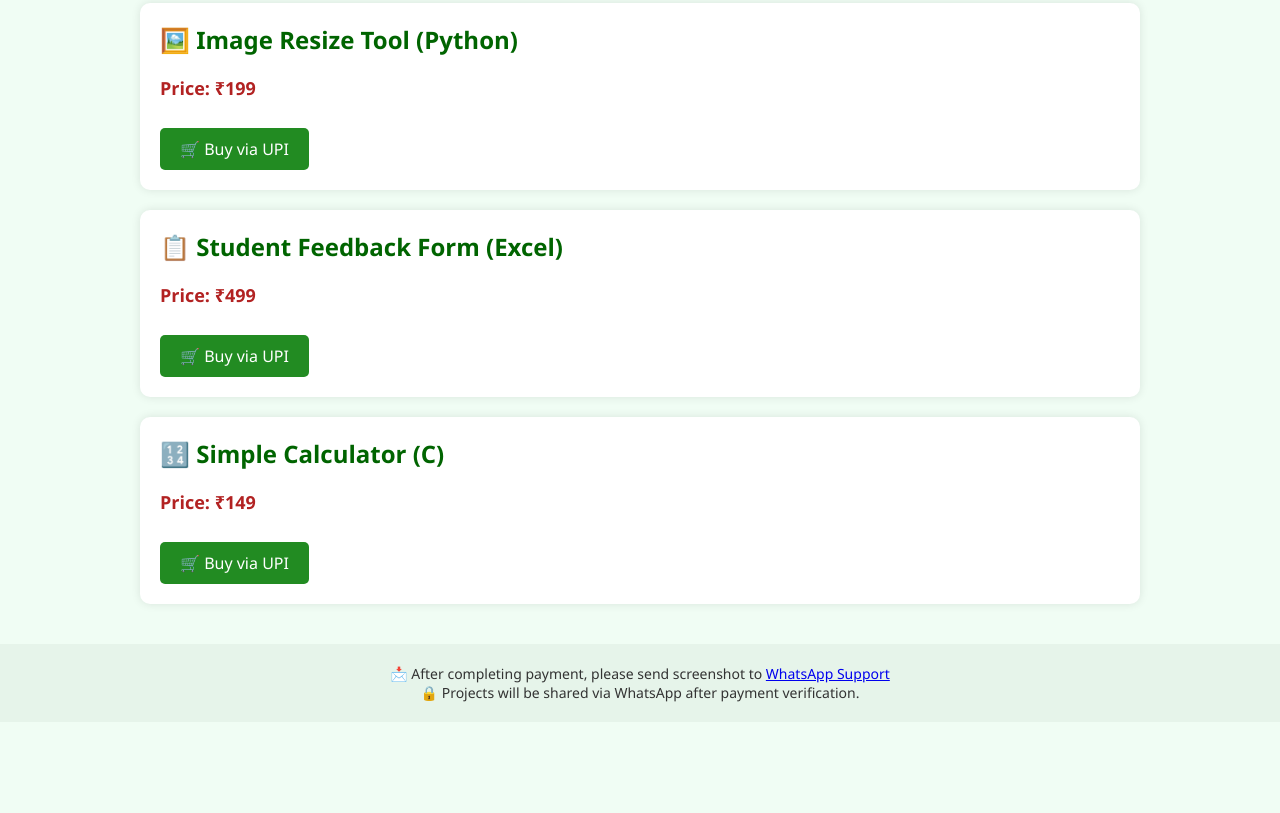
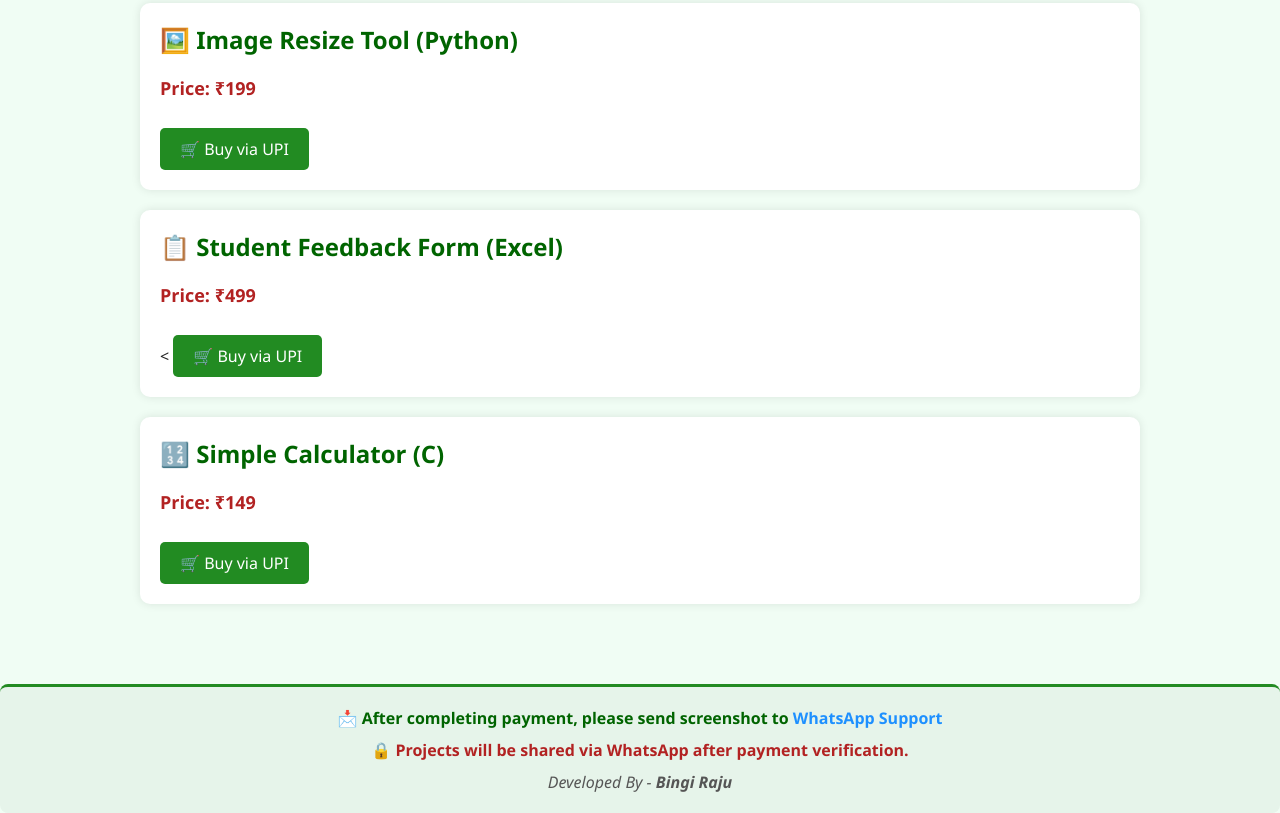
Before and after one commit to rajubhanu/RajuProjectHub, a plain HTML site: page index.html in a window 1280 px wide. Shown: the part 432-1245 px from the top of the page. Before the commit the page ends 1154 px from the top, so only its background shows below. Drawn offline with Linux system fonts and the light colour scheme.

Commit message:
Update index.html

```diff
--- a/index.html
+++ b/index.html
@@ -119,7 +119,7 @@
     <div class="project">
       <h2>📋 Student Feedback Form (Excel)</h2>
       <p class="price">Price: ₹499</p>
-      <a class="buy" href="upi://pay?pa=rajubhanu0@ybl&pn=Raju&am=499&cu=INR">🛒 Buy via UPI</a>
+    <  <a class="buy" href="upi://pay?pa=rajubhanu0@ybl&pn=Raju&am=499&cu=INR">🛒 Buy via UPI</a>
     </div>
 
     <div class="project">
@@ -129,11 +129,17 @@
     </div>
   </div>
 
-  <div class="footer">
+<div class="footer" style="background:#e6f4ea; padding:20px; text-align:center; font-size:16px; color:#333; border-top: 3px solid #228B22; border-radius: 8px; margin-top:40px;">
+  <p style="margin:0 0 10px 0; font-weight:600; color:#006400;">
     📩 After completing payment, please send screenshot to
-    <a href="https://wa.me/+918919238651">WhatsApp Support</a> <br>
+    <a href="https://wa.me/+918919238651" style="color:#1e90ff; font-weight:bold; text-decoration:none;">WhatsApp Support</a>
+  </p>
+  <p style="margin:0 0 5px 0; color:#B22222; font-weight:700;">
     🔒 Projects will be shared via WhatsApp after payment verification.
-  </div>
-
+  </p>
+  <p style="margin:10px 0 0 0; font-style:italic; color:#555;">
+    Developed By - <strong>Bingi Raju</strong>
+  </p>
+</div>
 </body>
 </html>
```
